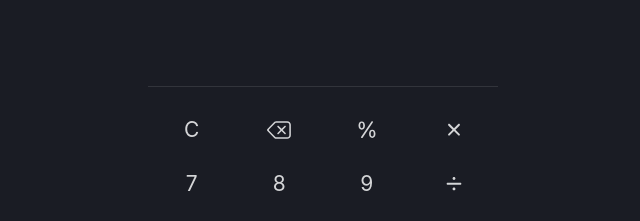
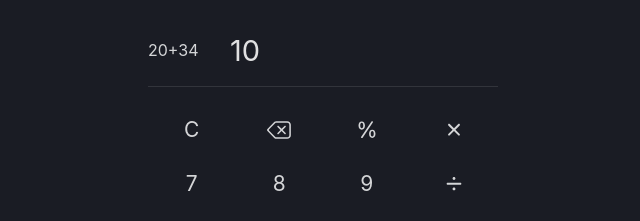
Before and after one commit to barhatsor/calculator, a plain HTML site: page index.html in a window 1280 px wide. Shown: the top 221 px of the page, 317-957 px from the left. Drawn offline with Linux system fonts and the light colour scheme.

Commit message:
Update index.html

```diff
--- a/index.html
+++ b/index.html
@@ -12,7 +12,8 @@
 <body translate="no" ontouchstart="">
   <div class="calc">
     <div class="header">
-      <div class="number"></div>
+      <div class="history">20+34</div>
+      <div class="number">10</div>
     </div>
     <div class="buttons">
       <div class="row">
```
